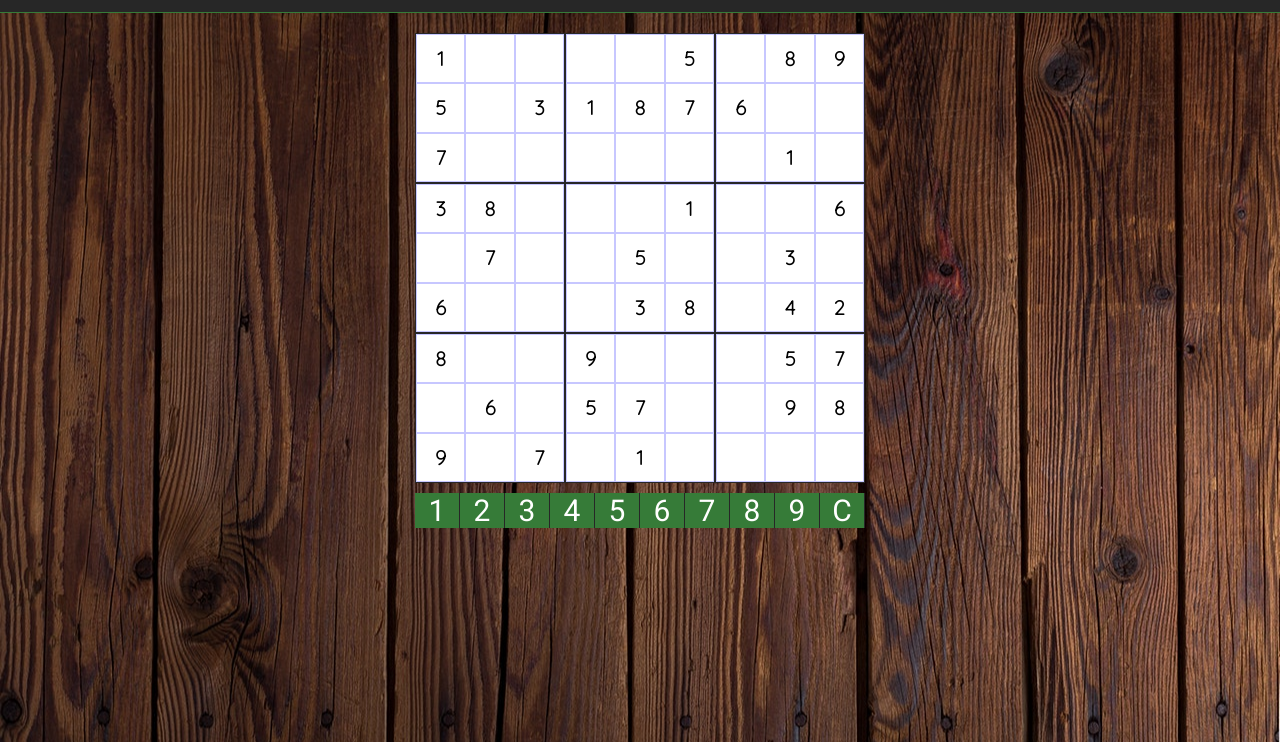
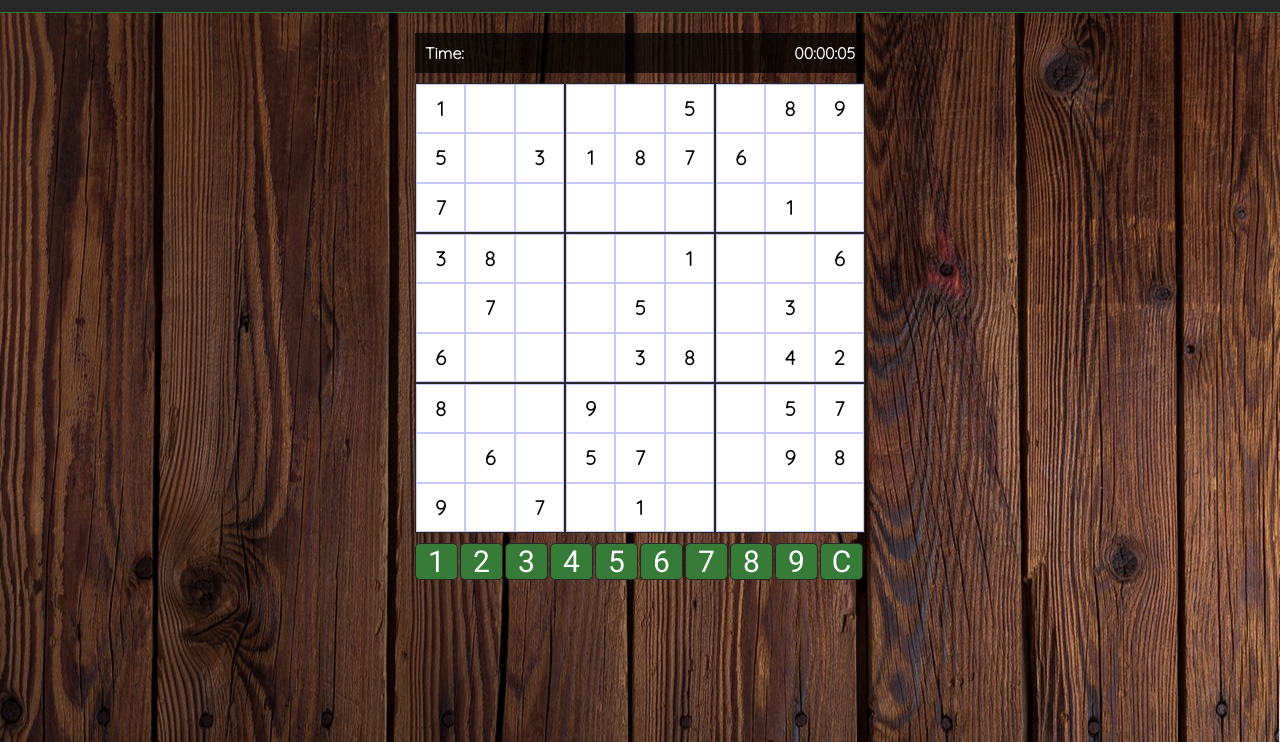
Before and after one commit to Opus1no2/sudoku-game, a website built with webpack: page src/index.html in a window 1280 px wide. Shown: the part 58-800 px from the top of the page. Built offline with nearby package versions, Linux system fonts and the light colour scheme.

Commit message:
game time and style updates

```diff
--- /dev/null
+++ b/src/gameTime.js
@@ -0,0 +1,24 @@
+const secondsToTime = (secs) => {
+    let sec_num = parseInt(secs, 10);
+    let hours   = Math.floor(sec_num / 3600);
+    let minutes = Math.floor((sec_num - (hours * 3600)) / 60);
+    let seconds = sec_num - (hours * 3600) - (minutes * 60);
+
+    if (hours   < 10) { hours   = "0" + hours; }
+    if (minutes < 10) { minutes = "0" + minutes; }
+    if (seconds < 10) { seconds = "0" + seconds; }
+
+    return hours + ':' + minutes + ':' + seconds;
+};
+
+let secs = 0;
+
+const updateDom = () => {
+  secs++;
+  const gameTime = document.querySelector('[data-el="game-time"]');
+  gameTime.innerText = secondsToTime(secs);
+};
+
+export default (() => {
+  let interval = setInterval(updateDom, 1000);
+})();
--- a/src/index.html
+++ b/src/index.html
@@ -14,6 +14,10 @@
       <h1>Sudoku <small>game</small></h1>
     </header>
     <main>
+    <div data-el="stats" class="game-stats">
+      <div>Time:</div>
+      <div data-el="game-time" class="game-time"></div>
+    </div>
     <div class="loading">
       <h4>Generating Game Board</h4>
       We thank you for your patience...
--- a/src/index.js
+++ b/src/index.js
@@ -1,7 +1,8 @@
 import './styles/index.scss';
 import Generator from './Generator';
+import './gameTime';
 
-window.onbeforeunload = () => true;
+//window.onbeforeunload = () => true;
 
 const loading = document.querySelector('.loading');
 const gameBoard = document.querySelector('[data-el="game-board"]');
--- a/src/styles/index.scss
+++ b/src/styles/index.scss
@@ -34,7 +34,6 @@ button {
 header {
   h1 { margin: 0 }
   padding: 15px;
-  margin-bottom: 20px;
 }
 
 .header-highlight {
@@ -43,11 +42,13 @@ header {
 }
 
 .choice {
-  border-right: solid 1px $darkGray;
   color: white;
   background: $green;
   flex: 1;
   font-size: 30px;
+  border-radius: 5px;
+  margin-right: 2px;
+  border: solid 1px $darkGray;
 }
 
 .mobile-choices {
@@ -149,6 +150,17 @@ header {
   }
 }
 
+.game-stats {
+  display: flex;
+  align-items: center;
+  justify-content: space-between;
+  background: #000000b8;
+  width: 90vw;
+  padding: 10px;
+  margin-bottom: 10px;
+  font-weight: 600;
+}
+
 .hide { display: none }
 
 @media(min-width: 550px) {
@@ -157,6 +169,7 @@ header {
     width: 70vw;
   }
 
+  .game-stats { width: 70vw; }
   .mobile-choices {
     width: 70vw;
   }
@@ -171,6 +184,7 @@ header {
   .mobile-choices {
     width: 50vw;
   }
+  .game-stats { width: 50vw; }
 }
 
 @media(min-width: 900px) {
@@ -179,13 +193,12 @@ header {
     width: 450px;
   }
 
-  .mobile-choices {
-    width: 450px;
-  }
-
+  .mobile-choices { width: 450px; }
+  .game-stats { width: 450px; }
   .header-highlight { display: none }
 
   header {
+    margin-bottom: 20px;
     border-bottom: solid 1px $green;
     background: $darkGray;
   }
```
